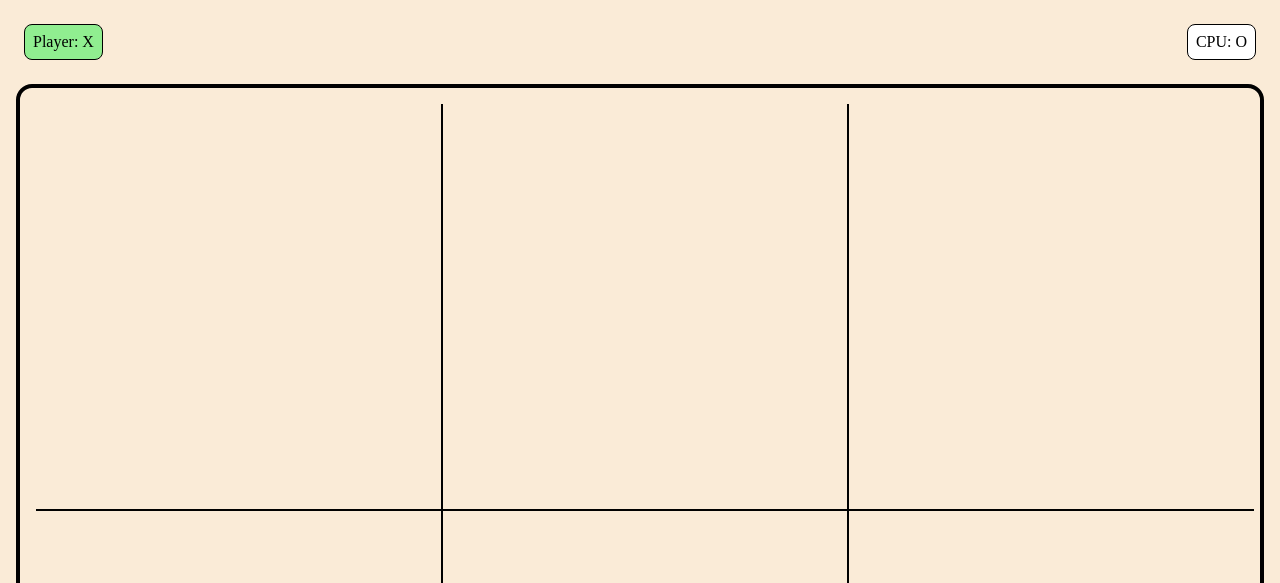
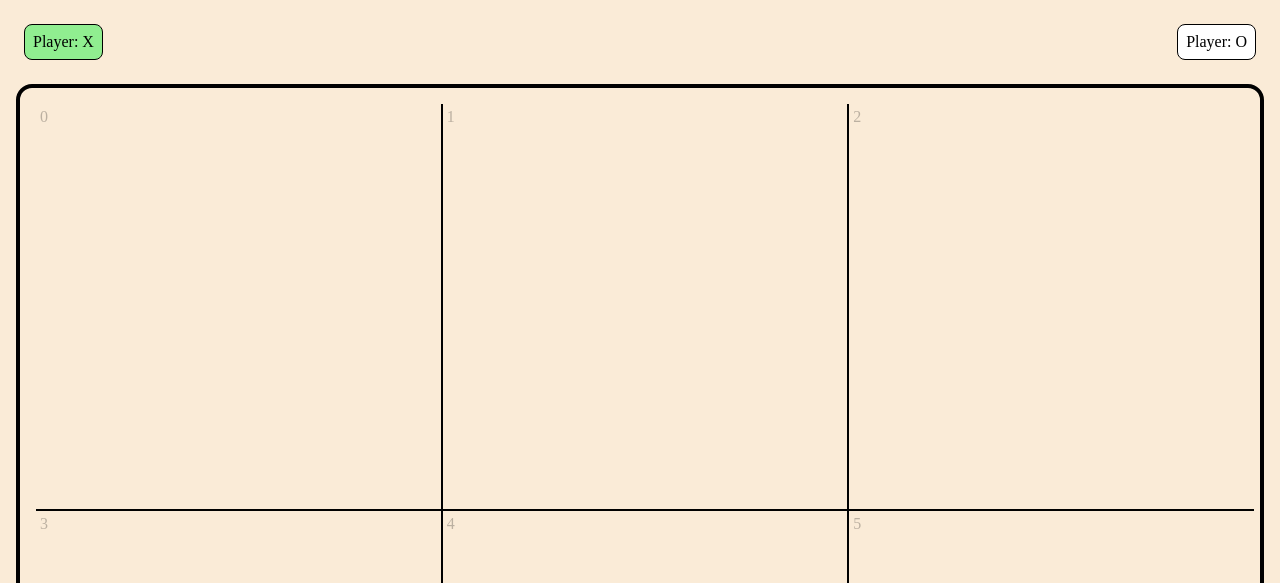
Before and after one commit to chrisstoy/tictacdoh, a React (Vite) app: page / in a window 1280 px wide. Both pictures are taken after a click on the button "Start Game". Shown: the top 583 px of the page. Built offline with nearby package versions, Linux system fonts and the light colour scheme.

Commit message:
Gameplay and AI  - use ' ' to specify an empty tile instead of undefined  - move all player move handling into PlayGame  - add Rewind to allow undoing moves.  Very useful for testing!  - display the tile index  - add AI move capability

```diff
--- a/package.json
+++ b/package.json
@@ -12,6 +12,8 @@
   },
   "dependencies": {
     "@emotion/react": "^11.11.4",
+    "@types/ramda": "^0.30.0",
+    "ramda": "^0.30.0",
     "react": "^18.2.0",
     "react-dom": "^18.2.0",
     "zustand": "^4.5.2"
--- a/src/App.tsx
+++ b/src/App.tsx
@@ -22,7 +22,7 @@ export default function App() {
         <PlayGame
           onSetupGame={() => setGameMode('new')}
           onReplayGame={() => {
-            gameStore.reset();
+            gameStore.initNewGame();
           }}
         ></PlayGame>
       )}
--- a/src/components/GameBoard.tsx
+++ b/src/components/GameBoard.tsx
@@ -2,19 +2,18 @@ import { css } from '@emotion/react';
 import { useGameStore } from '../services/gameState';
 import { Tile } from './Tile';
 
-export function GameBoard() {
+interface Props {
+  onTileClick: (index: number) => void;
+  allowTileSelection: boolean;
+  highlightTiles?: number[];
+}
+
+export function GameBoard({
+  allowTileSelection,
+  highlightTiles,
+  onTileClick,
+}: Props) {
   const gameStore = useGameStore();
-
-  const handleTileClick = (index: number) => {
-    if (
-      gameStore.boardState[index] !== undefined ||
-      gameStore.winner !== undefined
-    ) {
-      return;
-    }
-    gameStore.setTileState(index, gameStore.turn);
-    gameStore.setTurn(gameStore.turn === 'X' ? 'O' : 'X');
-  };
 
   const borderForTile = (index: number) => {
     const borderRight = `
@@ -76,11 +75,12 @@ export function GameBoard() {
           `}
         >
           <Tile
+            index={index}
             state={state}
-            allowMove={state === undefined}
-            isOnWinningLine={gameStore.winner?.line?.includes(index) ?? false}
+            allowMove={allowTileSelection && state === ' '}
+            isOnWinningLine={highlightTiles?.includes(index) ?? false}
             onClick={() => {
-              handleTileClick(index);
+              onTileClick(index);
             }}
           />
         </div>
--- /dev/null
+++ b/src/components/RewindControls.tsx
@@ -0,0 +1,39 @@
+import { css } from '@emotion/react';
+import { useGameStore, usePreviousGameStates } from '../services/gameState';
+import { useCallback } from 'react';
+
+export function RewindControls() {
+  const gameState = useGameStore();
+  const previousGameStates = usePreviousGameStates();
+
+  const handleRewind = useCallback(() => {
+    const lastState = previousGameStates.pop();
+    if (lastState) {
+      gameState.setState(lastState);
+    }
+  }, [gameState, previousGameStates]);
+
+  return (
+    <div
+      css={css`
+        display: flex;
+        flex-direction: row;
+        margin: 0.5rem;
+      `}
+    >
+      <div
+        css={css`
+          margin-right: 1rem;
+        `}
+      >
+        Previous States: {previousGameStates.previousStates.length}
+      </div>
+      <button
+        onClick={handleRewind}
+        disabled={!previousGameStates.previousStates.length}
+      >
+        Rewind
+      </button>
+    </div>
+  );
+}
--- a/src/components/Scoreboard.tsx
+++ b/src/components/Scoreboard.tsx
@@ -17,13 +17,13 @@ export function Scoreboard() {
     >
       <Player
         player={'X'}
-        isCPU={false}
+        isCPU={gameStore.isCPU['X']}
         playersTurn={gameStore.winner === undefined && gameStore.turn === 'X'}
       ></Player>
       <Score></Score>
       <Player
         player={'O'}
-        isCPU={true}
+        isCPU={gameStore.isCPU['O']}
         playersTurn={gameStore.winner === undefined && gameStore.turn === 'O'}
       ></Player>
     </div>
--- a/src/components/Tile.tsx
+++ b/src/components/Tile.tsx
@@ -4,6 +4,7 @@ import { XTile } from './XTile';
 import { OTile } from './OTile';
 
 interface Props {
+  index?: number;
   state: TileState;
   allowMove: boolean;
   isOnWinningLine: boolean;
@@ -19,10 +20,17 @@ const hoverCss = css`
   }
 `;
 
-export function Tile({ state, allowMove, onClick, isOnWinningLine }: Props) {
+export function Tile({
+  index,
+  state,
+  allowMove,
+  isOnWinningLine,
+  onClick,
+}: Props) {
   return (
     <div
       css={css`
+        position: relative;
         justify-content: center;
         align-items: center;
         display: flex;
@@ -33,6 +41,18 @@ export function Tile({ state, allowMove, onClick, isOnWinningLine }: Props) {
       `}
       onClick={() => onClick?.()}
     >
+      {typeof index !== 'undefined' && (
+        <div
+          css={css`
+            position: absolute;
+            top: 0.25rem;
+            left: 0.25rem;
+            color: rgba(0, 0, 0, 0.25);
+          `}
+        >
+          {index}
+        </div>
+      )}
       {state === 'X' && <XTile></XTile>}
       {state === 'O' && <OTile></OTile>}
     </div>
--- a/src/pages/PlayGame.tsx
+++ b/src/pages/PlayGame.tsx
@@ -1,19 +1,91 @@
 import { css } from '@emotion/react';
-import { useGameStore } from '../services/gameState';
+import {
+  GameState,
+  useGameStore,
+  usePreviousGameStates,
+} from '../services/gameState';
 import { Scoreboard } from '../components/Scoreboard';
 import { GameBoard } from '../components/GameBoard';
-import { useEffect } from 'react';
+import { useCallback, useEffect, useState } from 'react';
+import { pickMove, pickRandomEmptyTile } from '../services/game';
+import { BoardState, PlayerId, TileState } from '../types';
+import { RewindControls } from '../components/RewindControls';
 
 interface Props {
   onSetupGame: () => void;
   onReplayGame: () => void;
 }
-export function PlayGame({ onSetupGame, onReplayGame }: Props) {
+
+const pickNextMoveOnBoardForPlayer = (board: TileState[], player: PlayerId) => {
+  const boardState: BoardState = {
+    board,
+    player,
+    move: 0,
+    victoryState: 'none',
+    children: [],
+  };
+
+  let move = pickMove(boardState);
+  if (!move || move === -1) {
+    // failed to find a move.  sad.  just randomly pick a move
+    console.log(`Picking a ranom move`);
+    move = pickRandomEmptyTile(board);
+  }
+
+  return move;
+};
+
+export function PlayGame({
+  onSetupGame: handleSetupGame,
+  onReplayGame: handleReplayGame,
+}: Props) {
   const gameStore = useGameStore();
+  const previousGameStates = usePreviousGameStates();
+
+  const [aiMoving, setAIMoving] = useState(false);
+
+  const makeMoveForPlayer = useCallback(
+    (move: number, player: PlayerId) => {
+      previousGameStates.push(gameStore);
+      gameStore.setTileState(move, player);
+      gameStore.setTurn(player === 'X' ? 'O' : 'X');
+    },
+    [gameStore, previousGameStates]
+  );
+
+  const handleAIPickMove = useCallback(() => {
+    const move = pickNextMoveOnBoardForPlayer(
+      gameStore.boardState,
+      gameStore.turn
+    );
+    makeMoveForPlayer(move, gameStore.turn);
+  }, [gameStore.boardState, gameStore.turn, makeMoveForPlayer]);
 
   useEffect(() => {
-    gameStore.reset();
+    gameStore.initNewGame();
+    previousGameStates.clear();
   }, []);
+
+  useEffect(() => {
+    if (
+      !gameStore.isGameOver() &&
+      gameStore.isCPU[gameStore.turn] &&
+      !aiMoving
+    ) {
+      setAIMoving(true);
+      setTimeout(() => {
+        handleAIPickMove();
+        setAIMoving(false);
+      }, 1000);
+    }
+  }, [gameStore, gameStore.turn, aiMoving, handleAIPickMove]);
+
+  const handleTileClick = (index: number) => {
+    if (gameStore.boardState[index] !== ' ' || gameStore.winner !== undefined) {
+      return;
+    }
+    makeMoveForPlayer(index, gameStore.turn);
+  };
 
   return (
     <div
@@ -31,7 +103,11 @@ export function PlayGame({ onSetupGame, onReplayGame }: Props) {
           display: flex;
         `}
       >
-        <GameBoard></GameBoard>
+        <GameBoard
+          allowTileSelection={!gameStore.isGameOver()}
+          highlightTiles={gameStore.winner?.line}
+          onTileClick={handleTileClick}
+        ></GameBoard>
       </div>
 
       <div
@@ -43,6 +119,7 @@ export function PlayGame({ onSetupGame, onReplayGame }: Props) {
           flex-direction: column;
         `}
       >
+        <RewindControls></RewindControls>
         <div
           css={css`
             display: flex;
@@ -51,11 +128,11 @@ export function PlayGame({ onSetupGame, onReplayGame }: Props) {
             width: 100%;
           `}
         >
-          <button onClick={onSetupGame}>New Game</button>
-          <button
-            disabled={gameStore.winner === undefined}
-            onClick={onReplayGame}
-          >
+          <button onClick={handleSetupGame}>New Game</button>
+          <button disabled={gameStore.isGameOver()} onClick={handleAIPickMove}>
+            Pick Move
+          </button>
+          <button disabled={!gameStore.isGameOver()} onClick={handleReplayGame}>
             Replay
           </button>
         </div>
--- a/src/pages/SetupGame.tsx
+++ b/src/pages/SetupGame.tsx
@@ -1,14 +1,13 @@
 import { css } from '@emotion/react';
 import { PlayerChoice } from '../components/PlayerChoice';
-import { useState } from 'react';
+import { useGameStore } from '../services/gameState';
 
 interface Props {
   onStartGame: () => void;
 }
 
 export function SetupGame({ onStartGame }: Props) {
-  const [isCPUX, setIsCPUX] = useState(false);
-  const [isCPUO, setIsCPUO] = useState(false);
+  const gameStore = useGameStore();
 
   return (
     <div
@@ -47,16 +46,16 @@ export function SetupGame({ onStartGame }: Props) {
         >
           <PlayerChoice
             player="X"
-            isCPU={isCPUX}
+            isCPU={gameStore.isCPU['X']}
             onClick={() => {
-              setIsCPUX(!isCPUX);
+              gameStore.setIsCPU('X', !gameStore.isCPU['X']);
             }}
           ></PlayerChoice>
           <PlayerChoice
             player="O"
-            isCPU={isCPUO}
+            isCPU={gameStore.isCPU['O']}
             onClick={() => {
-              setIsCPUO(!isCPUO);
+              gameStore.setIsCPU('O', !gameStore.isCPU['O']);
             }}
           ></PlayerChoice>
         </div>
--- a/src/services/game.ts
+++ b/src/services/game.ts
@@ -19,7 +19,7 @@ export function determineWinner(boardState: TileState[]): Winner | undefined {
   for (let i = 0; i < lines.length; i++) {
     const [a, b, c] = lines[i];
     if (
-      boardState[a] &&
+      boardState[a] !== ' ' &&
       boardState[a] === boardState[b] &&
       boardState[a] === boardState[c]
     ) {
@@ -29,7 +29,7 @@ export function determineWinner(boardState: TileState[]): Winner | undefined {
       };
     }
   }
-  if (!boardState.includes(undefined)) {
+  if (!boardState.includes(' ')) {
     return undefined;
   }
   return undefined;
@@ -51,7 +51,7 @@ export function solveBoard(
   // create list of all possible moves
   const possibleMoves = boardState.board.reduce<BoardState[]>(
     (acc, tileState, index) => {
-      if (tileState === undefined) {
+      if (tileState === ' ') {
         const newBoardState = [...boardState.board];
         newBoardState[index] = turn;
         acc.push({
@@ -86,20 +86,62 @@ export function solveBoard(
   };
 }
 
-export function pickMove(
-  board: BoardState,
-  player: PlayerId
-): number | undefined {
-  if (board.victoryState === 'none') {
+const randomItem = <T>(arr: T[]) =>
+  arr.length > 0 ? arr[Math.floor(Math.random() * arr.length)] : undefined;
+
+const pickMoveForState =
+  (state: BoardState['victoryState']) => (children: BoardState[]) =>
+    randomItem(
+      children
+        .filter((child) => child.victoryState === state)
+        .map((child) => child.move)
+    );
+
+const pickWinningMove = pickMoveForState('win');
+const pickLosingMove = pickMoveForState('lose');
+
+export function pickMove(board: BoardState): number | undefined {
+  if (board.victoryState !== 'none') {
     return undefined;
   }
+  const solvedBoard = solveBoard({ ...board }, board.player, board.player);
 
-  const possibleMoves = board.children
+  console.log(`solved board: ${JSON.stringify(solvedBoard)}`);
+
+  // pick any board that is an immediate win
+  const winingMove = pickWinningMove(solvedBoard.children);
+  if (winingMove) return winingMove;
+
+  // pick any move that will block a loss next turn
+  const losingMove = randomItem(
+    solvedBoard.children.reduce<number[]>((acc, child) => {
+      const move = pickLosingMove(child.children);
+      if (move) {
+        acc.push(move);
+      }
+      return acc;
+    }, [])
+  );
+
+  if (losingMove) return losingMove;
+
+  // pick any move that could be a win on the next turn
+
+  // pick a random move
+
+  // pick a random move5
+  const possibleMoves = solvedBoard.children
     .filter((child) => child.victoryState === 'none')
     .map((child) => child.move);
+  return randomItem(possibleMoves) ?? undefined;
+}
 
-  if (possibleMoves.length === 0) {
-    return -1;
-  }
-  return possibleMoves[Math.floor(Math.random() * possibleMoves.length)];
+export function pickRandomEmptyTile(boardState: TileState[]): number {
+  const emptyTiles = boardState.reduce<number[]>((acc, tileState, index) => {
+    if (tileState === ' ') {
+      acc.push(index);
+    }
+    return acc;
+  }, []);
+  return emptyTiles[Math.floor(Math.random() * emptyTiles.length)];
 }
--- a/src/services/gameState.ts
+++ b/src/services/gameState.ts
@@ -7,15 +7,19 @@ export interface GameState {
   turn: PlayerId;
   winner: Winner | undefined;
   isDraw: boolean;
+  isCPU: Record<PlayerId, boolean>;
 
-  reset(): void;
-
+  initNewGame(): void;
+  setIsCPU(player: PlayerId, isCPU: boolean): void;
   setBoardState(boardState: TileState[]): void;
   setTurn(turn: PlayerId): void;
   setWinner(winner: Winner | undefined): void;
   setIsDraw(isDraw: boolean): void;
 
   setTileState(index: number, owner: PlayerId | undefined): void;
+  isGameOver(): boolean;
+
+  setState(state: GameState): void;
 }
 
 export const useGameStore = create<GameState>()((set) => ({
@@ -23,14 +27,26 @@ export const useGameStore = create<GameState>()((set) => ({
   turn: 'X',
   winner: undefined,
   isDraw: false,
+  isCPU: {
+    X: false,
+    O: false,
+  },
 
-  reset() {
+  setState(state: GameState) {
+    set(state);
+  },
+
+  initNewGame() {
     set({
-      boardState: new Array(9).fill(undefined),
+      boardState: new Array<TileState>(9).fill(' '),
       turn: 'X',
       winner: undefined,
       isDraw: false,
     });
+  },
+
+  setIsCPU: (player: PlayerId, isCPU: boolean): void => {
+    set({ isCPU: { ...useGameStore.getState().isCPU, [player]: isCPU } });
   },
 
   setBoardState: (boardState: TileState[]) => set({ boardState }),
@@ -40,14 +56,52 @@ export const useGameStore = create<GameState>()((set) => ({
 
   setTileState(index: number, owner: PlayerId | undefined) {
     const newBoardState = [...this.boardState];
-    newBoardState[index] = owner;
+    newBoardState[index] = owner ?? ' ';
     this.setBoardState(newBoardState);
 
     const winner = determineWinner(newBoardState);
     if (winner) {
       this.setWinner(winner);
-    } else if (!newBoardState.includes(undefined)) {
+    } else if (!newBoardState.includes(' ')) {
       this.setIsDraw(true);
     }
   },
+
+  isGameOver() {
+    return !!this.winner || this.isDraw;
+  },
 }));
+
+export interface PreviousGameStates {
+  previousStates: GameState[];
+
+  push(state: GameState): void;
+  pop(): GameState | undefined;
+  clear(): void;
+}
+
+export const usePreviousGameStates = create<PreviousGameStates>((set) => ({
+  previousStates: [],
+  push(state: GameState) {
+    set({
+      previousStates: [
+        ...usePreviousGameStates.getState().previousStates,
+        state,
+      ],
+    });
+  },
+  clear() {
+    set({ previousStates: [] });
+  },
+
+  pop() {
+    if (this.previousStates.length === 0) return undefined;
+    const lastState = this.previousStates[this.previousStates.length - 1];
+    set({
+      previousStates: usePreviousGameStates
+        .getState()
+        .previousStates.slice(0, -1),
+    });
+    return lastState;
+  },
+}));
--- a/src/types.ts
+++ b/src/types.ts
@@ -1,5 +1,5 @@
 export type PlayerId = 'X' | 'O';
-export type TileState = PlayerId | undefined;
+export type TileState = PlayerId | ' ';
 
 export interface BoardState {
   board: TileState[]; // the current state of the board
```
Also changed, not shown: 2 other files (tests, documents, lock files or other folders).
